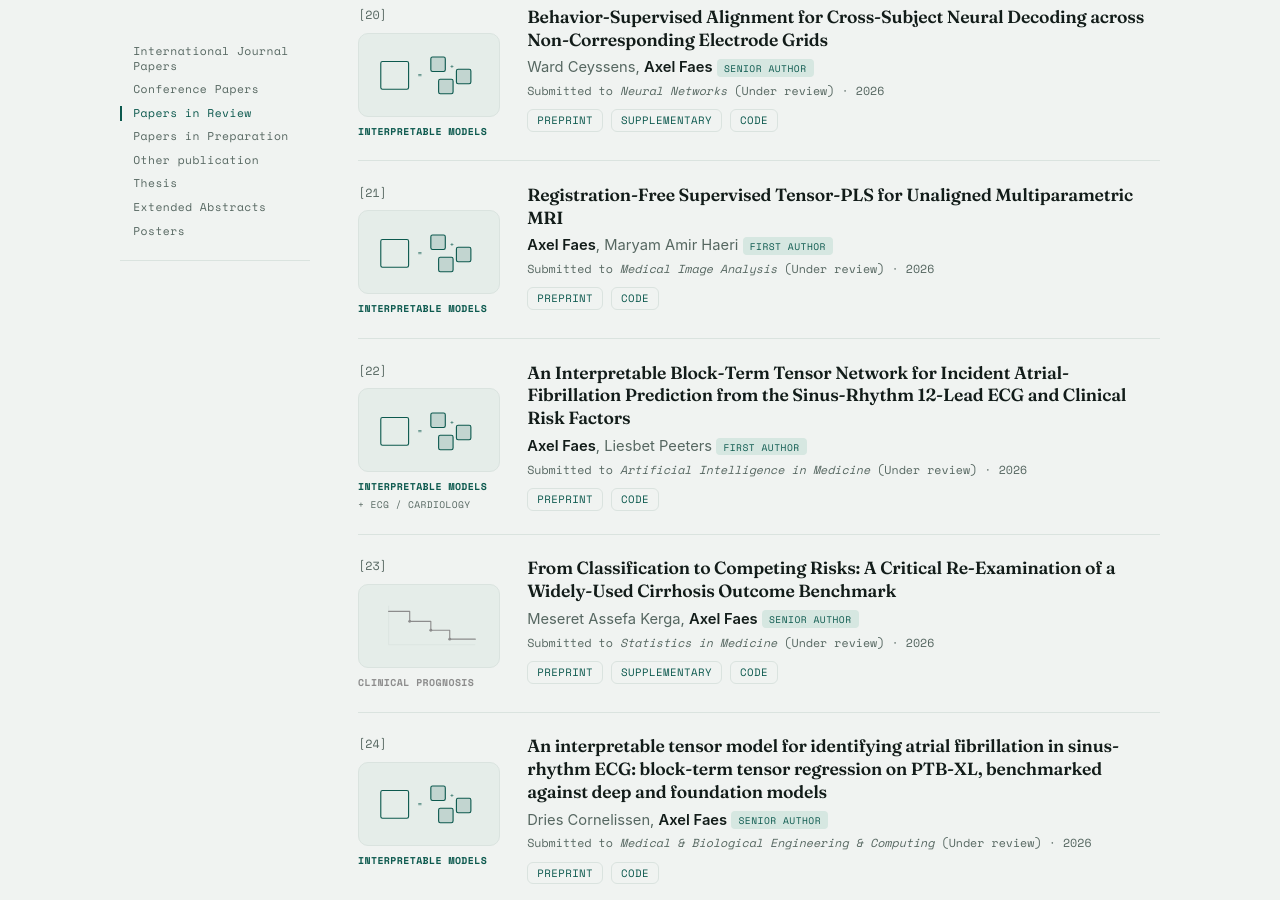
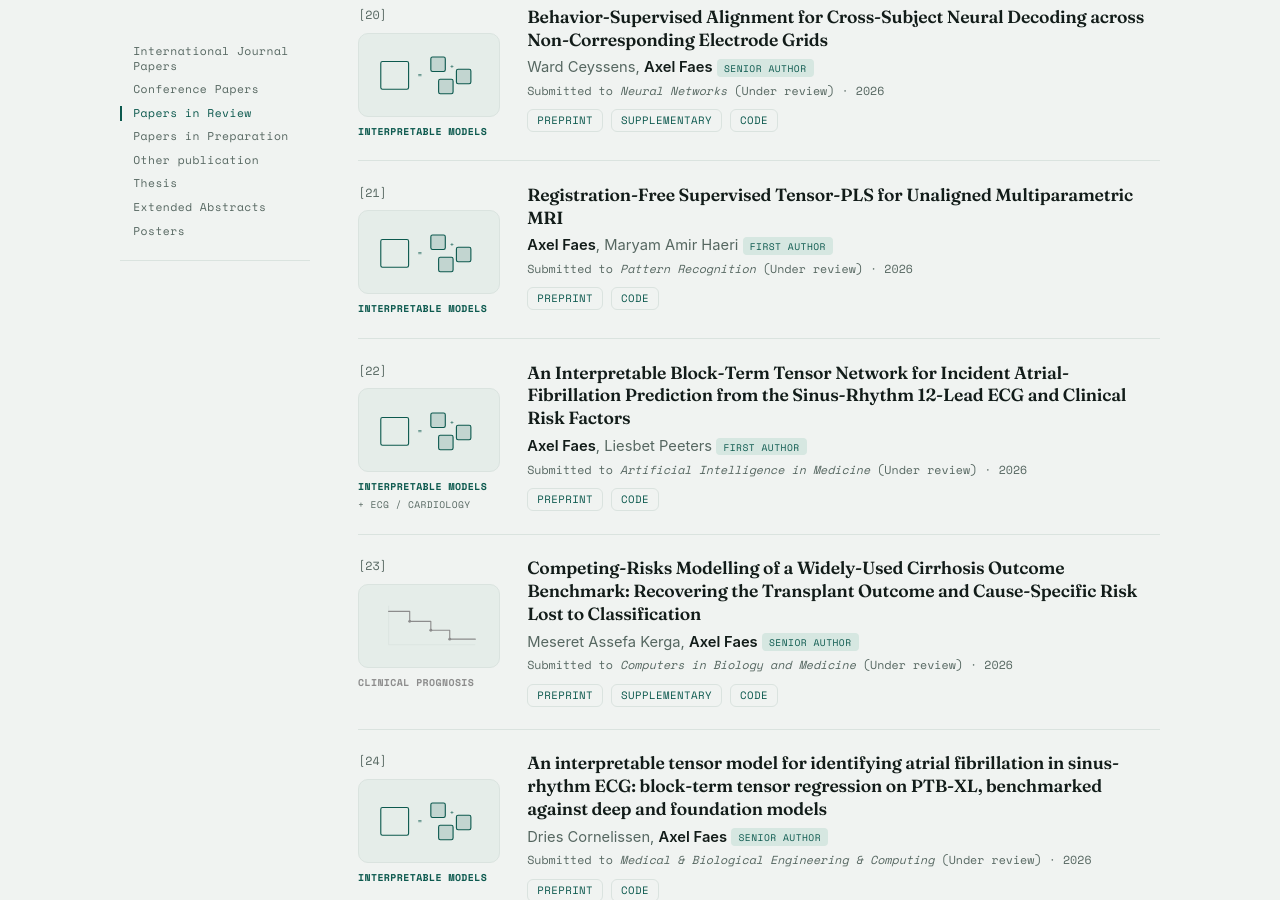
Before and after one commit to TheAxeC/theaxec.github.io, a Jekyll site: the page built from _pages/publications.md, in a window 1280 px wide and 900 px high, scrolled down 4537 px. Built offline with Jekyll 4.4.1, drawn with Linux system fonts in a browser that asks for light colours.

Commit message:
Update publication details and CV with revised titles and book names

```diff
--- a/_data/publications.yml
+++ b/_data/publications.yml
@@ -32,7 +32,7 @@ papers-in-review:
       order: first
       program:
         - tensor
-      book: Medical Image Analysis
+      book: Pattern Recognition
       pub_pre: "Submitted to "
       pub_post: (Under review)
       pub_date: 2026
@@ -57,11 +57,11 @@ papers-in-review:
         Code: https://github.com/TheAxeC/bttn-incident-af
       abstract: ""
     - authors: Meseret Assefa Kerga, Axel Faes
-      title: "From Classification to Competing Risks: A Critical Re-Examination of a Widely-Used Cirrhosis Outcome Benchmark"
+      title: "Competing-Risks Modelling of a Widely-Used Cirrhosis Outcome Benchmark: Recovering the Transplant Outcome and Cause-Specific Risk Lost to Classification"
       order: senior
       program:
         - prognosis
-      book: Statistics in Medicine
+      book: Computers in Biology and Medicine
       pub_pre: "Submitted to "
       pub_post: (Under review)
       pub_date: 2026
```
Also changed, not shown: 1 other file.
